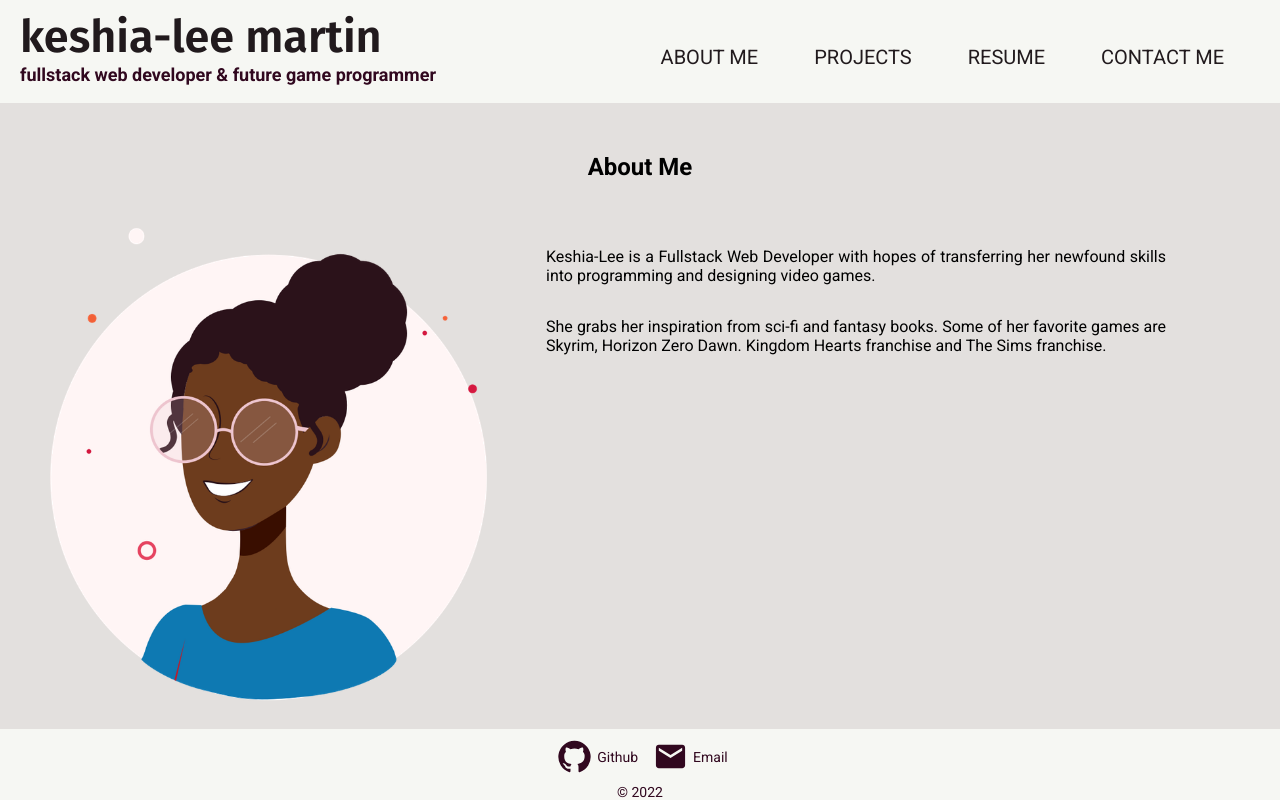
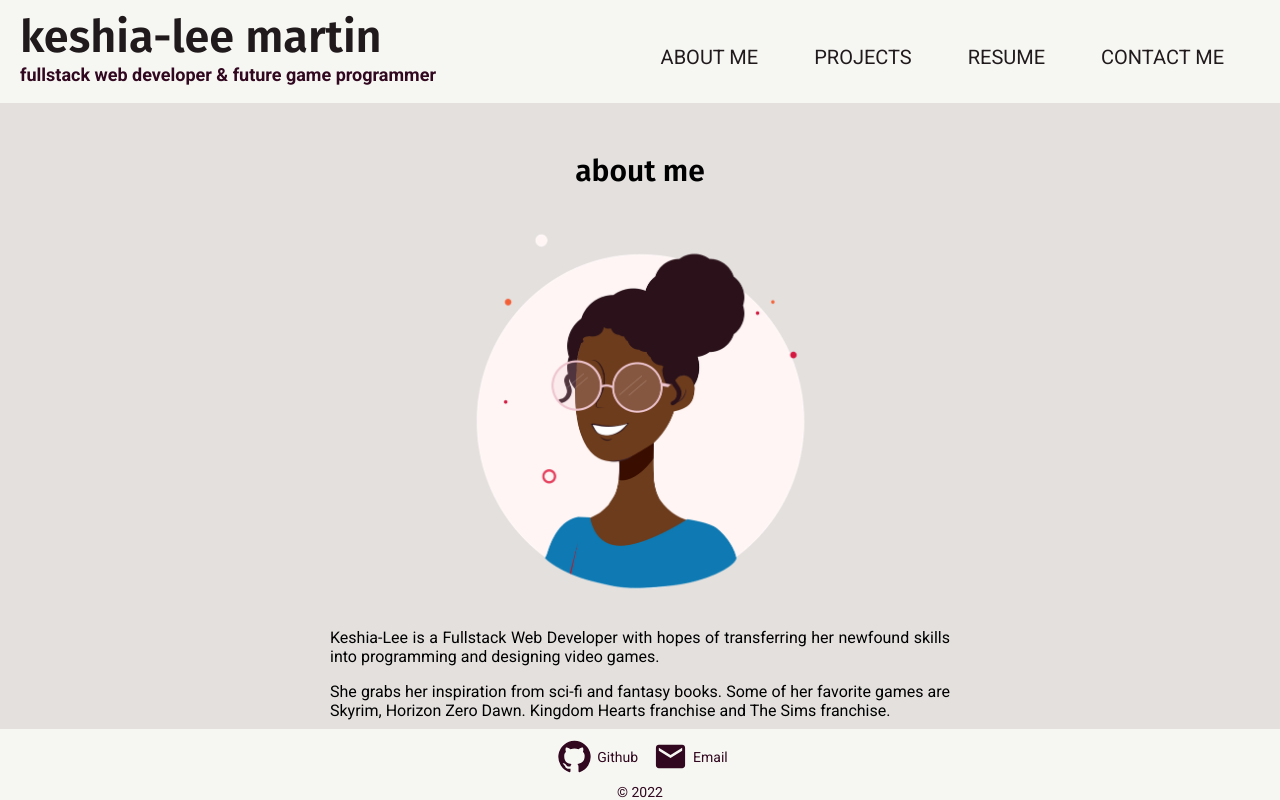
Before and after one commit to eeleelksm/eeleelksm-reactportfolio-20, a React (Create React App) app: page / in a window 1280 px wide. Built offline with nearby package versions, Linux system fonts and the light colour scheme.

Commit message:
about me page style finished

```diff
--- a/src/components/Pages/About/About.js
+++ b/src/components/Pages/About/About.js
@@ -2,10 +2,12 @@ import avatarImage from "../../../assets/images/avatar-bust.png";
 
 function About() {
 	return (
-		<section className="about-box">
-			<h1>About Me</h1>
-			<div className="about-me" id="/">
-				<img className="avatar" src={avatarImage} style={{ width: "40%" }}></img>
+		<section>
+			<h1 className="page-title">about me</h1>
+			<div className="about-box">
+				<div className="avatar">
+					<img src={avatarImage} style={{ width: "30%" }}></img>
+				</div>
 				<div className="about-text">
 					<p>
 						Keshia-Lee is a Fullstack Web Developer with hopes of transferring her
--- a/src/index.css
+++ b/src/index.css
@@ -58,6 +58,12 @@ header a {
 	color: #211a1d;
 }
 
+.page-title {
+	font-size: 30px;
+	font-family: "Fira Sans", sans-serif;
+	margin-top: 50px;
+}
+
 /* within the nav bar */
 li {
 	list-style: none;
@@ -87,22 +93,19 @@ li {
 }
 
 /* about me tab */
-.about-me {
-	text-align: justify;
-	display: flex;
+
+.about-box {
+	margin: 20px;
 }
 
 .about-text {
-	display: flex;
-	flex-flow: column wrap;
 	width: 50%;
-	padding-right: 15px;
-	margin: 30px;
+	text-align: justify;
+	margin-left: 25%;
 }
 
-.about-box {
-	margin: 20px;
-	margin-top: 50px;
+.avatar {
+	text-align: center;
 }
 
 /* footer */
```
